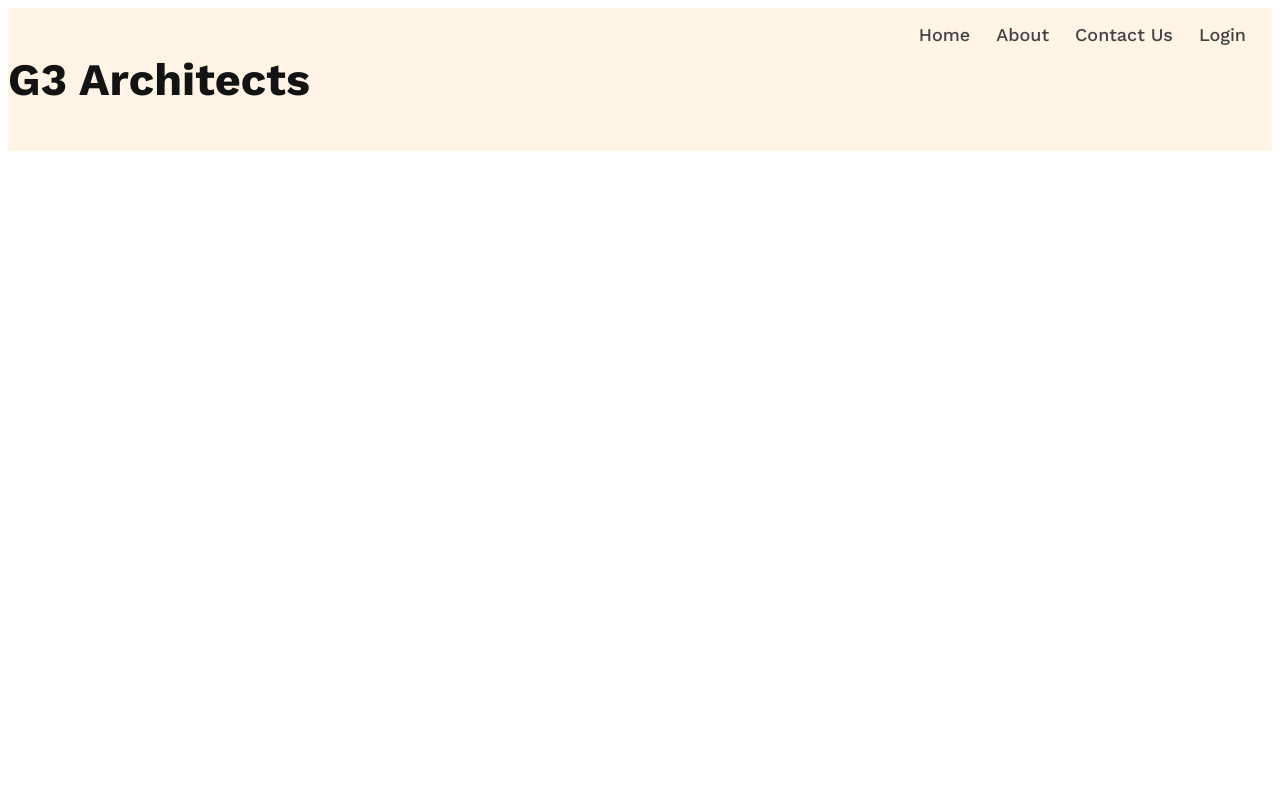
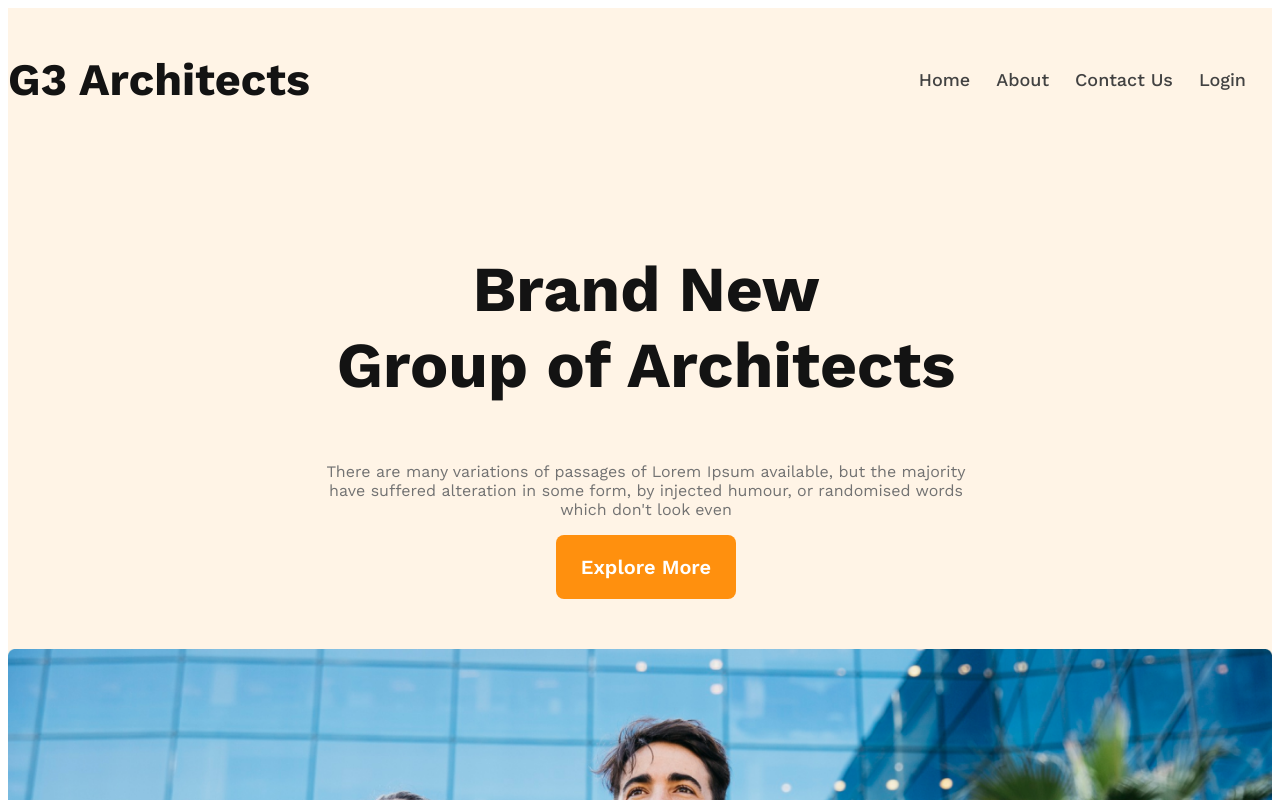
Before and after one commit to ShakirMahmud/g3-architects-project, a plain HTML site: page index.html in a window 1280 px wide. Shown: the top 800 px of the page. Drawn offline with nearby package versions, Linux system fonts and the light colour scheme.

Commit message:
upto 10-3

```diff
--- a/index.html
+++ b/index.html
@@ -1,11 +1,13 @@
 <!DOCTYPE html>
 <html lang="en">
+
 <head>
     <meta charset="UTF-8">
     <meta name="viewport" content="width=device-width, initial-scale=1.0">
     <title>G3 Architects</title>
     <link rel="stylesheet" href="styles/style.css">
 </head>
+
 <body>
     <header class="bg_light">
         <nav class="navbar display_flex">
@@ -18,7 +20,14 @@
             </ul>
         </nav>
         <div class="banner">
-
+            <div class="banner_content display_flex">
+                <h1 class="banner_title">Brand New <br> Group of Architects</h1>
+                <p class="banner_para">There are many variations of passages of Lorem Ipsum available, but the majority
+                    have suffered alteration in some form, by injected humour, or randomised words which don't look even
+                </p>
+                <button class="btn_explore">Explore More</button>
+            </div>
+            <img class="banner_img" src="images/banner.png" alt="">
         </div>
     </header>
     <main>
@@ -28,4 +37,5 @@
 
     </footer>
 </body>
+
 </html>
--- a/styles/style.css
+++ b/styles/style.css
@@ -1,38 +1,92 @@
 @import url('https://fonts.googleapis.com/css2?family=Work+Sans:ital,wght@0,100..900;1,100..900&display=swap');
-body{
+
+body {
     font-family: "Work Sans", sans-serif;
 }
+
 /* shared styles */
-.display_flex{
+.display_flex {
     display: flex;
 }
-.bg_light{
+.text_center{
+    text-align: center;
+}
+.bg_light {
     background-color: rgba(255, 144, 14, 0.1);
 }
+.btn_explore{
+width: 180px;
+height: 64px;
+border-radius: 8px;
+border: none;
+background: rgb(255, 144, 14);
+color: rgb(255, 255, 255);
+font-family: Work Sans;
+font-size: 1.25rem;
+font-weight: 600;
+}
 
+header{
+    margin: 0 auto;
+}
 /* navbar styles */
-.navbar{
+.navbar {
     justify-content: space-between;
+    align-items: center;
 }
-.brand{
+.brand {
     color: rgb(19, 19, 19);
-font-size: 45px;
-font-weight: 700;
+    font-size: 2.8125rem;
+    font-weight: 700;
 }
-.nav_links{
+.nav_links {
 
 }
-.nav_item{
+.nav_item {
     list-style: none;
     margin-right: 26px;
 }
-.nav_link{
+.nav_link {
     text-decoration: none;
     color: rgb(66, 66, 66);
-font-size: 18px;
-font-weight: 500;
+    font-size: 1.125rem;
+    font-weight: 500;
 }
-.navbar , .banner{
+.navbar,
+.banner {
     max-width: 1440px;
     margin: 0 auto;
 }
+/* banner styles */
+.banner_content{
+    max-width: 862px;
+    height: auto;
+    margin-left: 301px;
+    margin-right: 289px;
+    margin-top: 57px;
+    flex-direction: column;
+    justify-content: center;
+    align-items: center;
+    text-align: center;
+    margin-bottom: 50px;
+}
+.banner_title{
+    color: rgb(19, 19, 19);
+font-size: 4rem;
+font-weight: 700;
+}
+.banner_para{
+    color: rgb(114, 114, 114);
+font-family: Work Sans;
+font-size: 1rem;
+font-weight: 400;
+}
+.banner_img{
+    width: 100%;
+}
+
+@media screen and (max-width:576px) {
+    .navbar, .nav_links{
+        flex-direction: column;
+    }
+}
```
